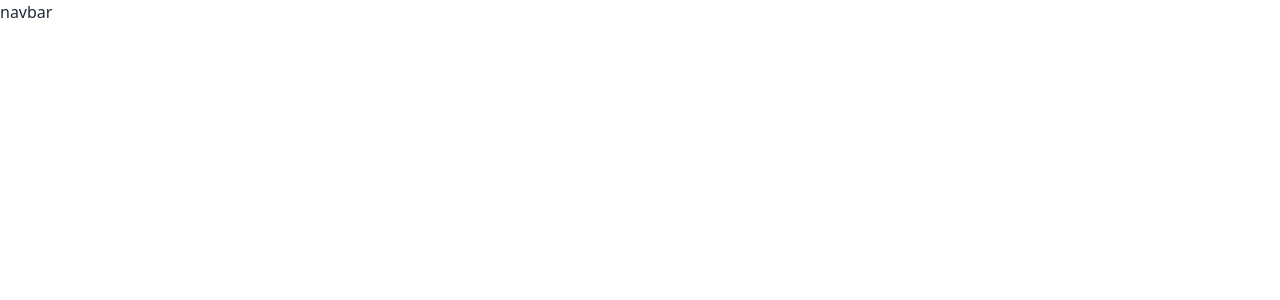
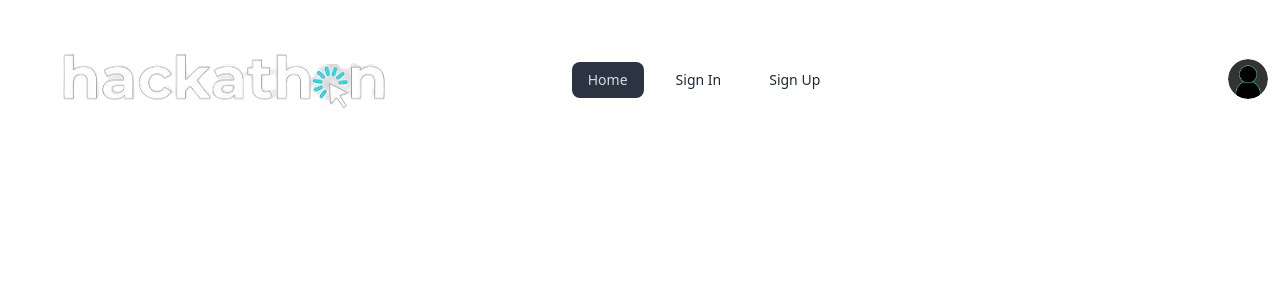
Before and after one commit to developerbadsa/Event-Managment, a React (Vite) app: page / in a window 1280 px wide. Shown: the top 300 px of the page. Built offline with nearby package versions, Linux system fonts and the light colour scheme.

Commit message:
created website navbar with daisyui

```diff
--- a/src/Components/Navbar/Navbar.jsx
+++ b/src/Components/Navbar/Navbar.jsx
@@ -1,10 +1,58 @@
-import React from 'react';
+import { Link, NavLink } from "react-router-dom";
+
+
 
 const Navbar = () => {
+
+
+      const menuItems = (
+            <>
+                  <li><NavLink to='/'> Home </NavLink></li>
+                  <li><NavLink to='/signin'> Sign In </NavLink></li>
+                  <li><NavLink to='/signup'> Sign Up </NavLink></li>
+
+            </>
+      )
+
+
       return (
-            <div>
-                  navbar
-            </div>
+            <nav className="navbar justify-between bg-base-100 my-8">
+                  <div className="navbar-start">
+                        <div className="dropdown">
+                              <label tabIndex={0} className="btn btn-ghost lg:hidden">
+                                    <svg xmlns="http://www.w3.org/2000/svg" className="h-5 w-5" fill="none" viewBox="0 0 24 24" stroke="currentColor"><path strokeLinecap="round" strokeLinejoin="round" strokeWidth="2" d="M4 6h16M4 12h8m-8 6h16" /></svg>
+                              </label>
+                              <ul tabIndex={0} className="menu menu-sm dropdown-content mt-3 z-[1] p-2 shadow bg-base-100 rounded-box w-52">
+                                    {
+                                          menuItems
+                                    }
+                              </ul>
+                        </div>
+                        <div>
+                              <img src="/public/images/logo.png" alt="" />
+                        </div>
+                  </div>
+                  <div className="navbar-center hidden ml-32 lg:flex">
+                        <ul className="menu gap-4 menu-horizontal px-1">
+                              {
+                                    menuItems
+                              }
+                        </ul>
+                  </div>
+                  <div className="navbar-end">
+                        <div className="dropdown dropdown-end">
+                              <label tabIndex={0} className="btn btn-ghost btn-circle avatar">
+                                    <div className="w-10 rounded-full">
+                                          <img src="/public/images/avatar.png" />
+                                    </div>
+                              </label>
+                              <ul tabIndex={0} className="menu menu-sm dropdown-content mt-3 z-[1] p-2 shadow bg-base-100 rounded-box w-52">
+                                    <li><Link >Dashboard</Link></li>
+                                    <li><Link>Logout</Link></li>
+                              </ul>
+                        </div>
+                  </div>
+            </nav>
       );
 };
 
```
Also changed, not shown: public/images/avatar.png (added), public/images/logo.png (added).
